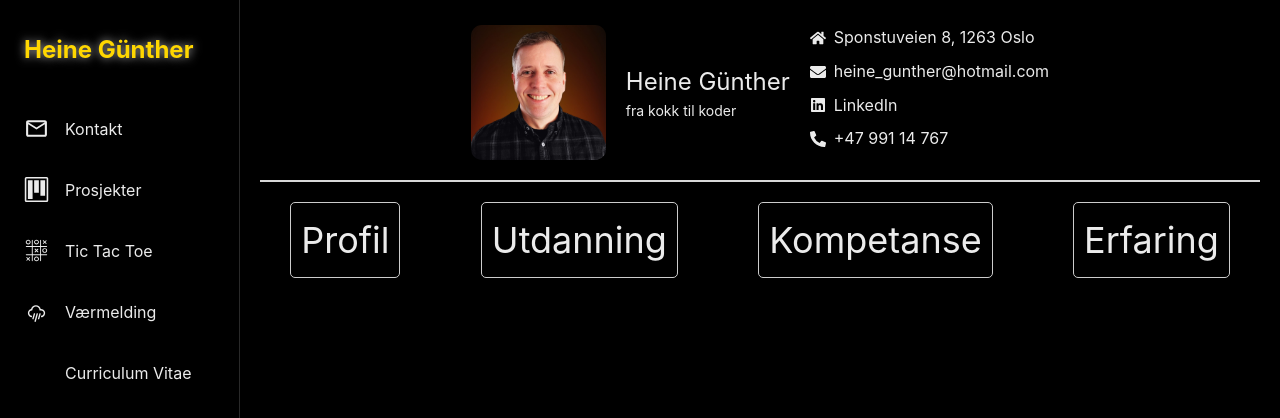
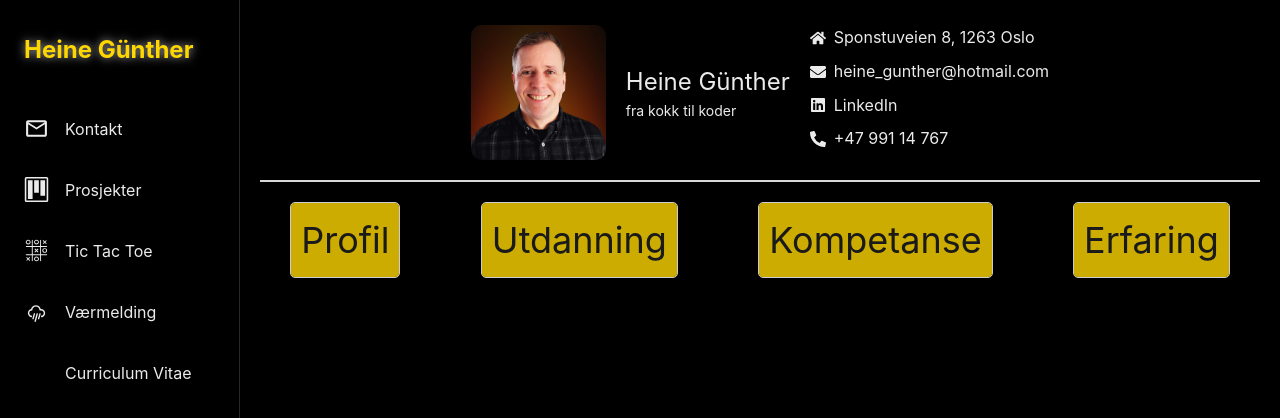
Before and after one commit to coding-chef77/portfolio-2024, a React (Vite) app: page /cvpage in a window 1280 px wide. Shown: the top 418 px of the page. Built offline with nearby package versions, Linux system fonts and the light colour scheme.

Commit message:
Changed some colours.

```diff
--- a/src/components/ContactForm/ContactForm.jsx
+++ b/src/components/ContactForm/ContactForm.jsx
@@ -102,7 +102,7 @@ const ContactForm = () => {
     <Box border={"1px solid gray"} borderRadius={4} padding={5} shadow="md">
       <VStack spacing={4} as="form" onSubmit={handleSubmit(onSubmit)}>
         <Image
-          src="/contact.jpg"
+          src="/contact.webp"
           h={24}
           alt="Contact Image"
           borderRadius="lg"
--- a/src/components/Cv/CvErfaring.jsx
+++ b/src/components/Cv/CvErfaring.jsx
@@ -55,11 +55,12 @@ const ProfilCard = styled(motion.div)`
 
 const CardHeader = styled.div`
   padding: 10px;
-  background-color:
+  background-color: rgba(255, 215, 0, 0.8);
   cursor: pointer;
 
   h2 {
     font-size: 36px;
+    color: #1a1a1a;
   }
 `;
 
--- a/src/components/Cv/CvHeader.jsx
+++ b/src/components/Cv/CvHeader.jsx
@@ -21,7 +21,7 @@ const CvHeader = ({ headerData }) => {
         <motion.div
           whileHover={{
             scale: 1.05,
-            color: "#0055aa",
+            color: "#ffd700",
           }}
         >
           <FaEnvelope />
@@ -30,7 +30,7 @@ const CvHeader = ({ headerData }) => {
           </a>
         </motion.div>
 
-        <motion.div whileHover={{ scale: 1.05, color: "#0055aa" }}>
+        <motion.div whileHover={{ scale: 1.05, color: "#ffd700" }}>
           <FaLinkedin />
           <a
             href={headerData.address.linkedIn}
@@ -41,7 +41,7 @@ const CvHeader = ({ headerData }) => {
           </a>
         </motion.div>
 
-        <motion.div whileHover={{ scale: 1.05, color: "#0055aa" }}>
+        <motion.div whileHover={{ scale: 1.05, color: "#ffd700" }}>
           <FaPhoneAlt />
           <a href={`tel:${headerData.address.phone}`}>
             {headerData.address.phone}
@@ -70,7 +70,7 @@ const SectionHeader = styled.section`
   align-items: center;
   gap: 20px;
   text-align: left h1 {
-    font-family: "Merriweather", serif;
+    #ffd700font-family: "Merriweather", serif;
     font-size: 20px;
     font-weight: bold;
   }
--- a/src/components/Cv/CvKompetanse.jsx
+++ b/src/components/Cv/CvKompetanse.jsx
@@ -74,11 +74,22 @@ const ProfilCard = styled(motion.div)`
 
 const CardHeader = styled.div`
   padding: 10px;
-  background-color:
+  background-color: rgba(255, 215, 0, 0.8);
   cursor: pointer;
 
   h2 {
     font-size: 36px;
+    color: #1a1a1a;
+  }
+`;
+
+const KompetanseSection = styled.section`
+  display: flex;
+  flex-direction: column;
+  gap: 20px;
+  margin-bottom: 20px;
+  @media (min-width: 375px) {
+    flex-direction: column;
   }
 `;
 
@@ -86,15 +97,15 @@ const CardContent = styled.div`
   padding: 10px;
   max-width: 600px;
   margin: auto;
-  background-color: rgba(34, 139, 34, 0.8);
+  background-color: rgba(255, 215, 0, 0.8);
   border-radius: 10px;
   box-shadow: 0 2px 10px rgba(0, 0, 0, 0.1);
   overflow-y: auto;
   max-height: 80vh;
 
-  @media (max-width: 768px) {
-    max-width: 90%;
-    padding: 5px;
+  @media (max-width: 375px) {
+    max-width: 95%; // Increase width for smaller screens
+    padding: 15px; // Slightly increase padding for better readability
   }
 `;
 
@@ -107,42 +118,31 @@ const CloseButton = styled.button`
   border: none;
   cursor: pointer;
   color: #fff;
-  font-size: 1.5rem;
 
   &:hover,
   &:focus {
-    color: #d3d3d3;
+    color: #ffd700;
     outline: none;
   }
 
-  @media (max-width: 768px) {
+  @media (max-width: 375px) {
     top: 5px;
     right: 5px;
-    font-size: 1.25rem;
-  }
-`;
-
-const KompetanseSection = styled.section`
-  display: flex;
-  flex-direction: column;
-  gap: 20px;
-  margin-bottom: 20px;
-  @media (min-width: 768px) {
-    flex-direction: column;
+    font-size: 1.5rem; // Slightly increase for better touch interaction
   }
 `;
 
 const KompetanseTitle = styled.h4`
   font-size: 1.75rem;
-  color: #f5f5f5;
+  color: #000;
   font-weight: bold;
   margin-bottom: 1rem;
   padding-bottom: 0.5rem;
-  border-bottom: 2px solid #d8d8d8;
+  border-bottom: 2px solid #000;
   text-align: center;
-  text-shadow: 1px 1px 2px rgba(0, 0, 0, 0.1);
-  @media (max-width: 768px) {
-    font-size: 1.5rem;
+
+  @media (max-width: 375px) {
+    font-size: 1.65rem; // Adjust font size for consistency
   }
 `;
 
@@ -153,18 +153,15 @@ const KompetanseContainer = styled.div`
 `;
 
 const ListTitle = styled.h4`
-  flex-basis: 100px;
-  flex-basis: 100%;
-  flex-shrink: 0;
   font-size: 1.1rem;
-  color: #f5f5f5;
+  color: #000;
   font-weight: bold;
   margin-bottom: 0.5rem;
   text-align: left;
-  padding: 0;
 
-  @media (max-width: 768px) {
+  @media (max-width: 375px) {
     text-align: center;
+    font-size: 1.05rem; // Fine-tune font size for small screens
   }
 `;
 
@@ -172,14 +169,18 @@ const KompetanseList = styled.ul`
   padding-left: 0;
   line-height: 1.6;
   flex-grow: 1;
-  column-count: 1; // Default to one column
-  column-gap: 20px;
+
+  @media (min-width: 375px) {
+    column-count: 2; // Use two columns for larger screens
+    column-gap: 20px;
+  }
+
+  @media (max-width: 375px) {
+    column-count: 1; // Stick to one column for smaller screens
+  }
 
   li {
     list-style-type: none;
-  }
-
-  @media (min-width: 768px) {
-    column-count: 2; // Use two columns on larger screens
+    color: #333;
   }
 `;
--- a/src/components/Cv/CvProfil.jsx
+++ b/src/components/Cv/CvProfil.jsx
@@ -9,9 +9,9 @@ const CvProfil = ({ profilData, openOverlay }) => {
         <FaTimes size={24} />
       </CloseButton>
       <ProfilTitle>Profil</ProfilTitle>
-      <article>
+      <IntroText>
         <p id="profileDescription">{profilData.profileDescription}</p>
-      </article>
+      </IntroText>
 
       <OmMeg>
         <OmMegTitle>Om meg</OmMegTitle>
@@ -45,7 +45,6 @@ const CvProfil = ({ profilData, openOverlay }) => {
 
 export default CvProfil;
 
-// Styled Components
 const ProfilCard = styled(motion.div)`
   border: 1px solid #ccc;
   border-radius: 5px;
@@ -56,9 +55,12 @@ const ProfilCard = styled(motion.div)`
 
 const CardHeader = styled.div`
   padding: 10px;
+  background-color: rgba(255, 215, 0, 0.8); // Match the yellow background
   cursor: pointer;
+
   h2 {
     font-size: 36px;
+    color: #1a1a1a; // Dark grey, similar to ErfaringsTitle
   }
 `;
 
@@ -66,7 +68,7 @@ const CardContent = styled.div`
   padding: 10px;
   max-width: 600px;
   margin: auto;
-  background-color: rgba(34, 139, 34, 0.8);
+  background-color: rgba(255, 215, 0, 0.8); // Match the yellow background
   border-radius: 10px;
   box-shadow: 0 2px 10px rgba(0, 0, 0, 0.1);
   overflow-y: auto;
@@ -87,11 +89,10 @@ const CloseButton = styled.button`
   border: none;
   cursor: pointer;
   color: #fff;
-  font-size: 1.5rem;
 
   &:hover,
   &:focus {
-    color: #d3d3d3;
+    color: #d3d3d3; // Similar hover effect as in ErfaringsTitle
     outline: none;
   }
 
@@ -102,69 +103,67 @@ const CloseButton = styled.button`
   }
 `;
 
+const IntroText = styled.article`
+  p {
+    color: #4d4d4d;
+  }
+`;
+
 const ProfilTitle = styled.h3`
   font-size: 1.75rem;
-  color: #f5f5f5;
+  color: #1a1a1a; // Similar to ErfaringsTitle
   font-weight: bold;
   margin-bottom: 1rem;
   padding-bottom: 0.5rem;
-  border-bottom: 2px solid #d8d8d8;
+  border-bottom: 2px solid #1a1a1a; // Solid line, similar to ErfaringsTitle
   text-align: center;
   text-shadow: 1px 1px 2px rgba(0, 0, 0, 0.1);
+
   @media (max-width: 768px) {
     font-size: 1.5rem;
   }
 `;
 
 const OmMeg = styled.article`
+  padding: 15px 0;
+  margin-bottom: 20px;
+
   p {
-    margin-bottom: 30px;
+    margin-top: 10px;
+    color: #4d4d4d; // Medium grey, similar to paragraph in Template
   }
 `;
+
 const OmMegTitle = styled.h4`
-  font-size: 1.5rem;
-  color: #f5f5f5;
+  font-size: 1.1em;
+  color: #000; // Black, similar to headers in Template
   font-weight: bold;
-  margin-bottom: 1rem;
-  padding: 0.5rem 0rem;
-  border-bottom: 2px solid #d8d8d8;
-  text-align: center;
-  text-shadow: 1px 1px 2px rgba(0, 0, 0, 0.1);
-  @media (max-width: 768px) {
-    font-size: 1.35rem;
+  margin-bottom: 0.5rem;
+  text-align: left;
+`;
+
+const Referanser = styled.article`
+  background-color: rgba(204, 162, 0, 0.8);
+
+  // Similar to CardContent background
+  padding: 15px;
+  margin-top: 20px;
+  border-radius: 8px;
+
+  p {
+    color: #4d4d4d; // White, for contrast
+    line-height: 1.6;
+    margin-bottom: 15px;
   }
 `;
 
 const ReferanserTitle = styled.h4`
-  font-size: 1.5rem;
-  color: #e6e6e6; // Lighter shade for differentiation
+  font-size: 1.1em;
+  color: #1a1a1a; // White, similar to ProfilTitle
   font-weight: bold;
   margin-bottom: 1rem;
+  text-align: center;
   padding: 0.5rem 0;
-  border-bottom: 1px dashed #d8d8d8; // Dashed line for a subtle difference
-  text-align: center;
-  text-shadow: 1px 1px 2px rgba(0, 0, 0, 0.2); // Slightly deeper shadow for emphasis
-  @media (max-width: 768px) {
-    font-size: 1.35rem;
-  }
+  border-bottom: 2px solid #1a1a1a; // Solid line for separation
+  text-shadow: 1px 1px 2px rgba(0, 0, 0, 0.1);
 `;
-
-const Referanser = styled.article`
-  background-color: rgba(
-    47,
-    79,
-    79,
-    0.6
-  ); // Darker and more transparent background
-  padding: 15px;
-  margin-top: 20px;
-  border-radius: 8px; // Rounded corners for a distinct look
-  box-shadow: 0 2px 5px rgba(0, 0, 0, 0.15); // Subtle shadow for depth
-
-  p {
-    color: #f5f5f5; // Light text for contrast
-    line-height: 1.6; // Improved readability
-    margin-bottom: 15px; // Spacing adjustment
-  }
-  text-align: center;
-`;
--- a/src/components/Cv/CvUtdanning.jsx
+++ b/src/components/Cv/CvUtdanning.jsx
@@ -61,11 +61,12 @@ const ProfilCard = styled(motion.div)`
 
 const CardHeader = styled.div`
   padding: 10px;
-  background-color:
+  background-color: rgba(255, 215, 0, 0.8);
   cursor: pointer;
 
   h2 {
     font-size: 36px;
+    color: #1a1a1a; // Match the color used in ErfaringsTitle
   }
 `;
 
@@ -73,29 +74,60 @@ const CardContent = styled.div`
   padding: 10px;
   max-width: 600px;
   margin: auto;
-  background-color: rgba(34, 139, 34, 0.8);
+  background-color: rgba(255, 215, 0, 0.8); // Match the background color
   border-radius: 10px;
   box-shadow: 0 2px 10px rgba(0, 0, 0, 0.1);
-  overflow-y: auto; // Enable vertical scrolling
-  max-height: 90vh; // Adjust the height as needed
+  overflow-y: auto;
+  max-height: 90vh;
 
   @media (max-width: 768px) {
-    max-width: 90%; // Smaller max-width on smaller screens
-    padding: 5px; // Less padding on smaller screens
+    max-width: 90%;
+    padding: 5px;
   }
 `;
 
 const UtdanningTitle = styled.h3`
   font-size: 1.75rem;
-  color: #f5f5f5;
+  color: #1a1a1a; // Match the color used in ErfaringsTitle
   font-weight: bold;
   margin-bottom: 1rem;
   padding-bottom: 0.5rem;
-  border-bottom: 2px solid #d8d8d8;
+  border-bottom: 2px solid #1a1a1a; // Matching the title color
   text-align: center;
   text-shadow: 1px 1px 2px rgba(0, 0, 0, 0.1);
+
   @media (max-width: 768px) {
     font-size: 1.5rem;
+  }
+`;
+
+const TemplateUtdanning = styled.div`
+  padding: 15px 0;
+  border-radius: 5px;
+  margin-bottom: 20px;
+
+  header {
+    display: flex;
+    flex-direction: column;
+    justify-content: space-between;
+    align-items: flex-start;
+
+    h4 {
+      font-weight: bold;
+      font-size: 1.1em;
+      margin: 0 0 2px 0;
+      color: #000; // Match the color used in Template
+    }
+
+    time,
+    span {
+      color: #333; // Match the color used in Template
+    }
+  }
+
+  p {
+    margin-top: 10px;
+    color: #4d4d4d; // Match the color used in Template
   }
 `;
 
@@ -108,7 +140,6 @@ const CloseButton = styled.button`
   border: none;
   cursor: pointer;
   color: #fff;
-  font-size: 1.5rem;
 
   &:hover,
   &:focus {
@@ -122,34 +153,3 @@ const CloseButton = styled.button`
     font-size: 1.25rem;
   }
 `;
-
-const TemplateUtdanning = styled.div`
-  padding: 15px 0;
-  border-radius: 5px;
-  margin-bottom: 20px;
-
-  header {
-    display: flex;
-    flex-direction: column;
-    justify-content: space-between;
-    align-items: flex-start;
-  }
-
-  h3 {
-    margin-top: 25px;
-  }
-
-  h4 {
-    font-weight: bold;
-    font-size: 1.1em;
-    margin: 0 0 2px 0;
-  }
-
-  p {
-    margin-top: 10px;
-  }
-
-  span {
-    color: #888;
-  }
-`;
--- a/src/pages/GamePage/GamePage.jsx
+++ b/src/pages/GamePage/GamePage.jsx
@@ -118,9 +118,9 @@ const WinningMessage = styled.div`
     cursor: pointer;
 
     &:hover {
-      background-color: #4caf50;
-      color: white;
-      border-color: #4caf50;
+      background-color: #ffd700;
+
+      border-color: #ffd700;
     }
   }
 `;
```
Also changed, not shown: public/contact.webp (added).
